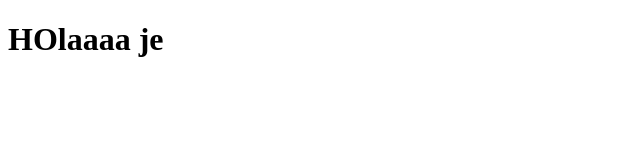
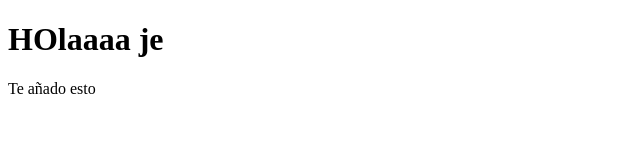
Before and after one commit to jorge-ab/gitpractice, a plain HTML site: page prueba.html in a window 1280 px wide. Shown: the whole page, without its empty margins (0-640 px from the left). Drawn offline with Linux system fonts and the light colour scheme.

Commit message:
Cambie algo en prueba

```diff
--- a/prueba.html
+++ b/prueba.html
@@ -7,5 +7,6 @@
   </head>
   <body>
     <h1>HOlaaaa je</h1>
+    <p>Te añado esto</p>
   </body>
 </html>
```
